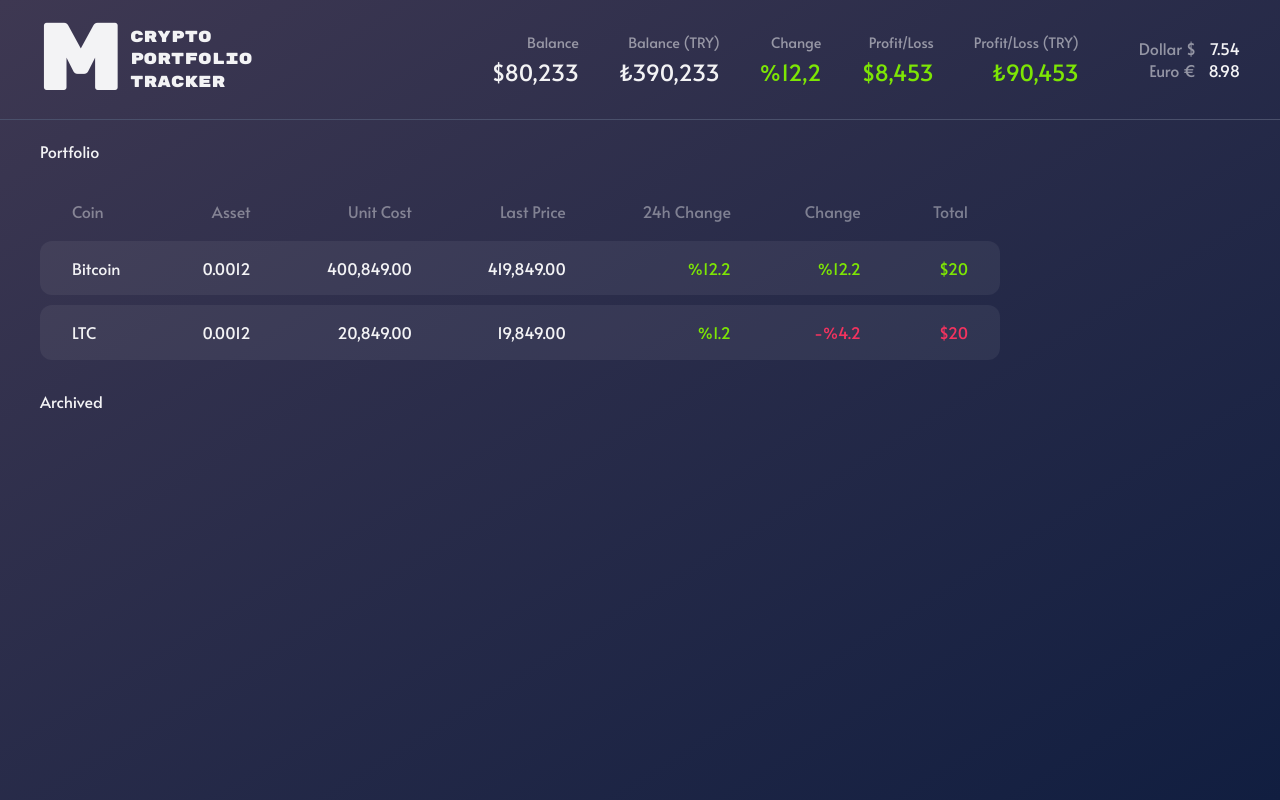
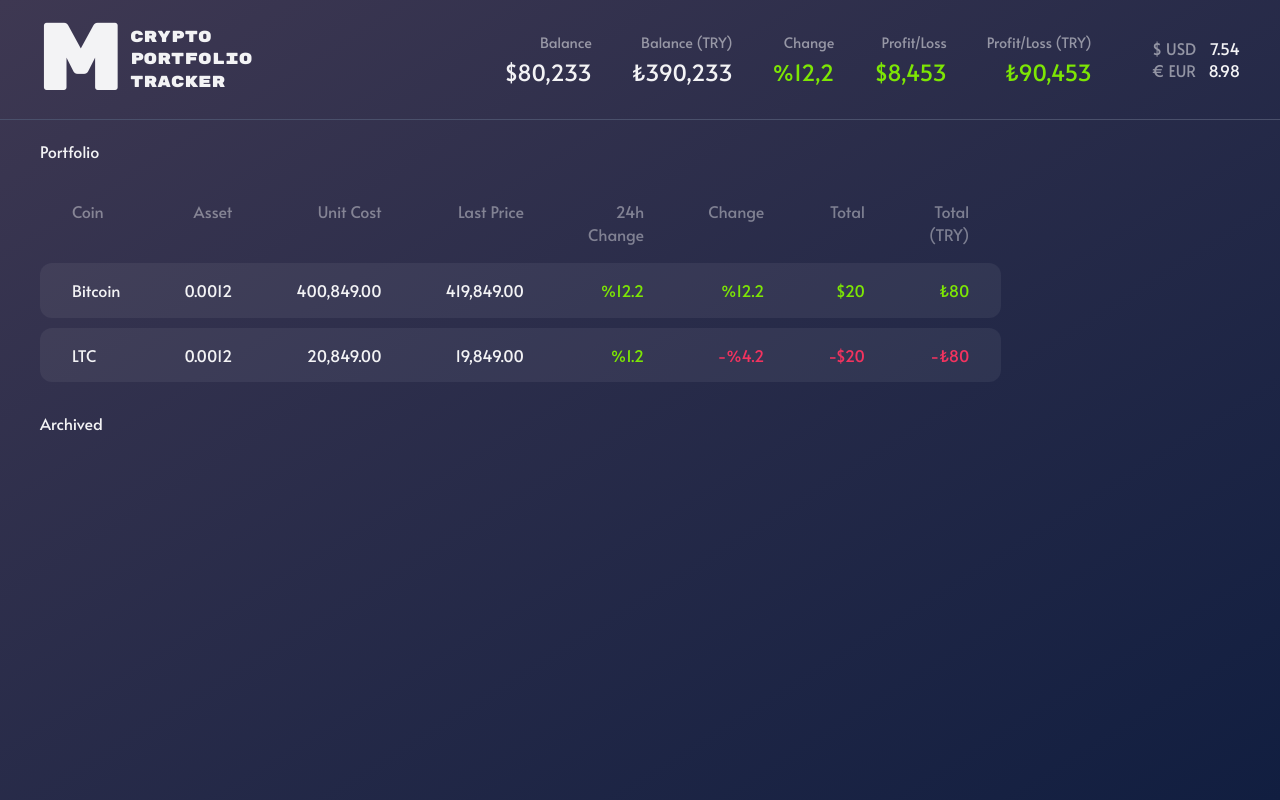
Before and after one commit to emirhanerturk/crypto-portfolio-tracker, an Angular app: page / in a window 1280 px wide. Built offline with nearby package versions, Linux system fonts and the light colour scheme.

Commit message:
small label fixes

```diff
--- a/src/app/components/balance/balance.component.html
+++ b/src/app/components/balance/balance.component.html
@@ -10,6 +10,7 @@
       <th>24h Change</th>
       <th>Change</th>
       <th>Total</th>
+      <th>Total (TRY)</th>
     </tr>
   </thead>
   <tbody>
@@ -21,6 +22,7 @@
       <td class="text-green">%12.2</td>
       <td class="text-green">%12.2</td>
       <td class="text-green">$20</td>
+      <td class="text-green">₺80</td>
     </tr>
     <tr>
       <td class="text-left">LTC</td>
@@ -29,7 +31,8 @@
       <td>19,849.00</td>
       <td class="text-green">%1.2</td>
       <td class="text-red">-%4.2</td>
-      <td class="text-red">$20</td>
+      <td class="text-red">-$20</td>
+      <td class="text-red">-₺80</td>
     </tr>
   </tbody>
 </table>
--- a/src/app/components/summary/summary.component.html
+++ b/src/app/components/summary/summary.component.html
@@ -27,11 +27,11 @@
 
     <ul class="fiat-currencies">
         <li>
-            Dollar $
+            $ USD
             <span>7.54</span>
         </li>
         <li>
-            Euro €
+            € EUR
             <span>8.98</span>
         </li>
     </ul>
```
